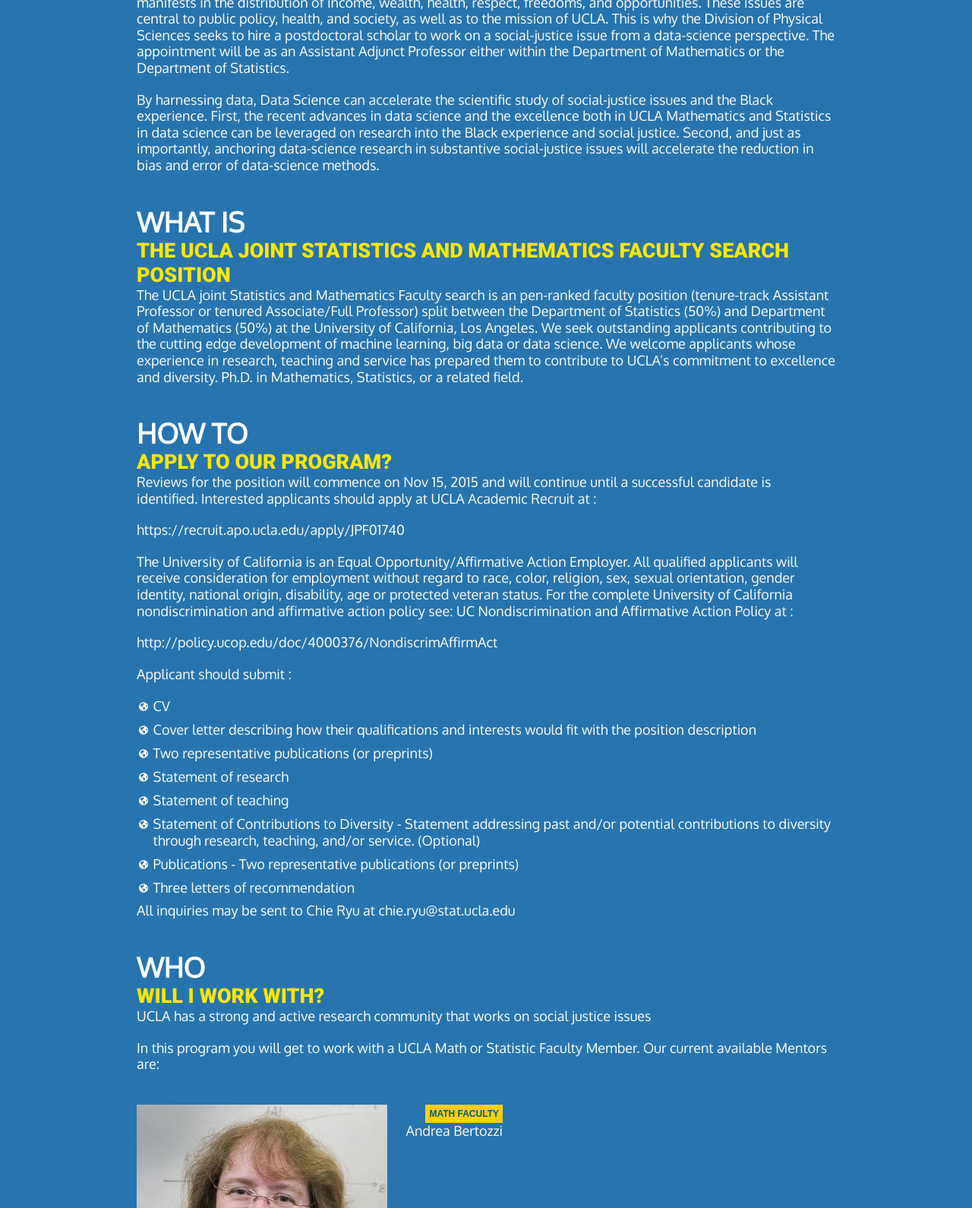
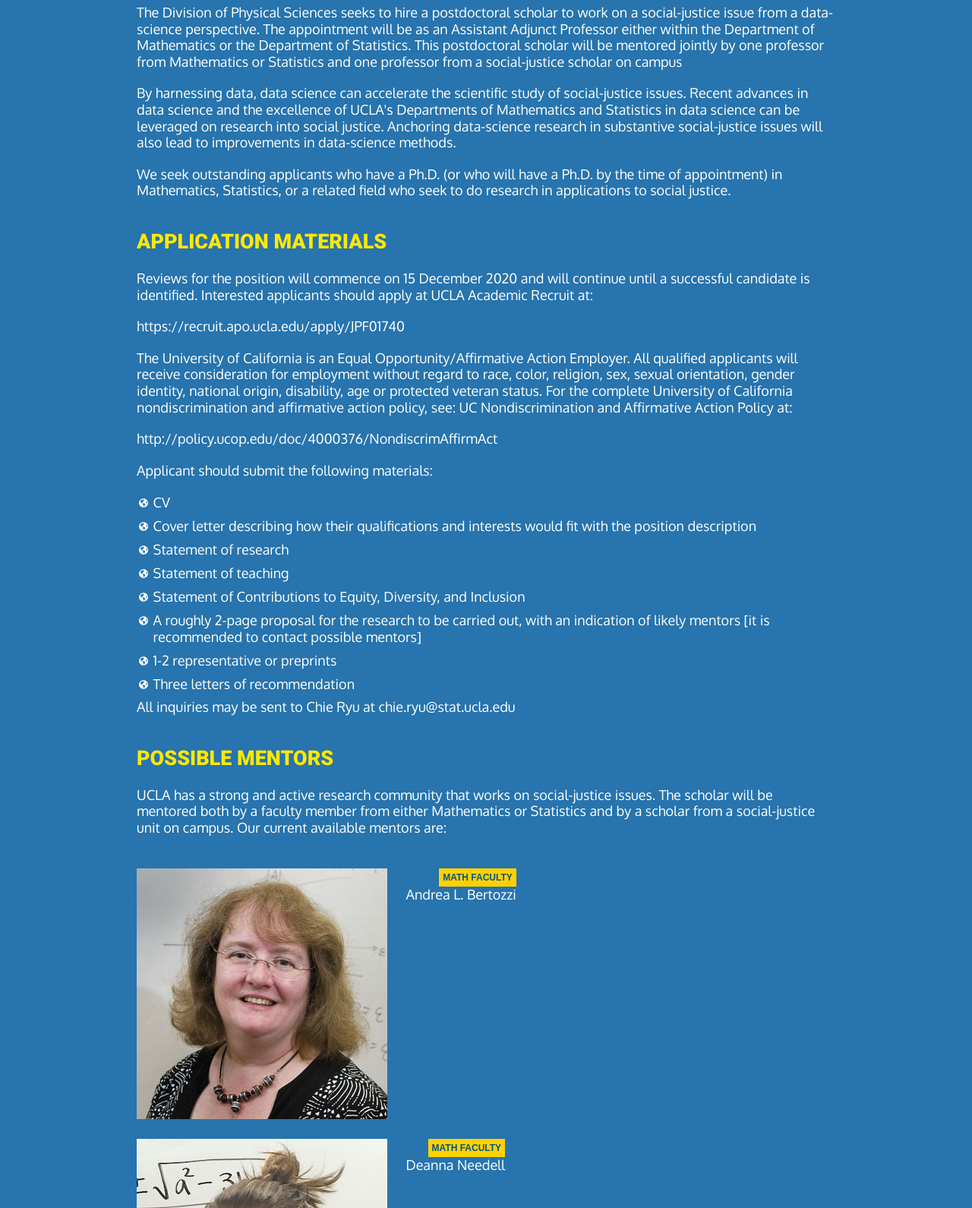
Before and after one commit to uclastatistics/datatheory, a plain HTML site: page social_justice.html in a window 1280 px wide. Shown: the part 946-2536 px from the top of the page at 76% size. Drawn offline with nearby package versions, Linux system fonts and the light colour scheme.

Commit message:
Update social_justice.html
Update

```diff
--- a/social_justice.html
+++ b/social_justice.html
@@ -32,11 +32,8 @@
 
 
       <div class="row" id="introduction">
-        <h1>SOCIAL-JUSTICE DATA-SCIENCE</h1>
+          <h1>SOCIAL-JUSTICE DATA-SCIENCE</h1>
         <h2>POSTDOCTORAL SCHOLAR</h2>
-
-	<p>Develop knowledge and skills <br/>in the mathematical and statistical foundations of data science</p>
-        <h3>CONTRIBUTE TO SCIENTIFIC PROGRESS</h3>
 	      <div class="column left">
           <a href="https://statistics.ucla.edu/" target="_blank"
             ><img class="header-logo" src="resources/img/svg/Uxd_Wht_Statistics_A.svg"
@@ -59,56 +56,70 @@
     </section>
     <section id="elaboration">
       <div class="row">
-        <h1>SOCIAL-JUSTICE DATA-SCIENCE</h1>
-        <h2>POSTDOCTORAL SCHOLAR AT UCLA<</h2>
+        <h1>SOCIAL-JUSTICE DATA-SCIENCE POSTDOCTORAL SCHOLAR AT UCLA</h1>
+
+          <br>
         <p>
-          Social justice, a general term that covers the concept of fair and just relations between individuals and society, manifests in the distribution of income, wealth, health, respect, freedoms, and opportunities. These issues are central to public policy, health, and society, as well as to the mission of UCLA. This is why the Division of Physical Sciences seeks to hire a postdoctoral scholar to work on a social-justice issue from a data-science perspective. The appointment will be as an Assistant Adjunct Professor either within the Department of Mathematics or the Department of Statistics.
+
+The Division of Physical Sciences seeks to hire a postdoctoral scholar to work on a social-justice issue from a data-science perspective. The appointment will be as an Assistant Adjunct Professor either within the Department of Mathematics or the Department of Statistics. This postdoctoral scholar will be mentored jointly by one professor from Mathematics or Statistics and one professor from a social-justice scholar on campus
         </p>
         <p>
-          By harnessing data, Data Science can accelerate the scientific study of social-justice issues and the Black experience. First, the recent advances in data science and the excellence both in UCLA Mathematics and Statistics in data science can be leveraged on research into the Black experience and social justice. Second, and just as importantly, anchoring data-science research in substantive social-justice issues will accelerate the reduction in bias and error of data-science methods.
-        </p>
-      </div>
 
-      <div class="row">
-        <h1>WHAT IS</h1>
-        <h2>THE UCLA JOINT STATISTICS AND MATHEMATICS FACULTY SEARCH POSITION </h2>
-        <p>
-          The UCLA joint Statistics and Mathematics Faculty search is an pen-ranked faculty position (tenure-track Assistant Professor or tenured Associate/Full Professor) split between the Department of Statistics (50%) and Department of Mathematics (50%) at the University of California, Los Angeles. We seek outstanding applicants contributing to the cutting edge development of machine learning, big data or data science. We welcome applicants whose experience in research, teaching and service has prepared them to contribute to UCLA’s commitment to excellence and diversity. Ph.D. in Mathematics, Statistics, or a related field.
+By harnessing data, data science can accelerate the scientific study of social-justice issues. Recent advances in data science and the excellence of UCLA's Departments of Mathematics and Statistics in data science can be leveraged on research into social justice. Anchoring data-science research in substantive social-justice issues will also lead to improvements in data-science methods.
+
         </p>
 
 
-      </div>
-      <div class="row">
-        <h1>HOW TO</h1>
-        <h2>APPLY TO OUR PROGRAM?</h2>
+
 
         <p>
-         Reviews for the position will commence on Nov 15, 2015 and will continue until a successful candidate is identified. Interested applicants should apply at UCLA Academic Recruit at :
+           We seek outstanding applicants who have a Ph.D. (or who will have a Ph.D. by the time of appointment) in Mathematics, Statistics, or a related field who seek to do research in applications to social justice.
+
+        </p>
+             </div>
+
+
+      <div class="row">
+
+        <h2>APPLICATION MATERIALS</h2>
+        <br>
+
+        <p>
+        Reviews for the position will commence on 15 December 2020 and will continue until a successful candidate is identified. Interested applicants should apply at UCLA Academic Recruit at:
+
+
         </p>
            <p><a class= "link" href="https://recruit.apo.ucla.edu/apply/JPF01740"> https://recruit.apo.ucla.edu/apply/JPF01740</a></p>
         <p>
-          The University of California is an Equal Opportunity/Affirmative Action Employer. All qualified applicants will receive consideration for employment without regard to race, color, religion, sex, sexual orientation, gender identity, national origin, disability, age or protected veteran status. For the
-complete University of California nondiscrimination and affirmative action policy see: UC Nondiscrimination and Affirmative Action Policy at :
+          The University of California is an Equal Opportunity/Affirmative Action Employer. All qualified applicants will receive consideration for employment without regard to race, color, religion, sex, sexual orientation, gender identity, national origin, disability, age or protected veteran status. For the complete University of California nondiscrimination and affirmative action policy, see: UC Nondiscrimination and Affirmative Action Policy at:
+
         </p>
           <p><a class= "link" href="http://policy.ucop.edu/doc/4000376/NondiscrimAffirmAct"> http://policy.ucop.edu/doc/4000376/NondiscrimAffirmAct</a></p>
-        <p>Applicant should submit :</p>
+        <p>Applicant should submit the following materials:
+</p>
         <ul>
           <li>
             CV
           </li>
           <li>
             Cover letter describing how their qualifications and interests would fit with the position description
+
           </li>
           <li>
-            Two representative publications (or preprints)
+            Statement of research
+
           </li>
-          <li>Statement of research
+          <li>Statement of teaching
+
           </li>
-        <li>Statement of teaching
+            <li>Statement of Contributions to Equity, Diversity, and Inclusion
+
         </li>
-            <li>Statement of Contributions to Diversity - Statement addressing past and/or potential contributions to diversity through research, teaching, and/or service. (Optional)
+            <li>A roughly 2-page proposal for the research to be carried out, with an indication of likely mentors [it is recommended to contact possible mentors]
+
         </li>
-            <li>Publications - Two representative publications (or preprints)
+            <li>1-2 representative or preprints
+
         </li>
         <li>Three letters of recommendation</li>
         </ul>
@@ -116,19 +127,20 @@
       </div>
 
         <div class="row">
-        <h1>WHO</h1>
-        <h2>WILL I WORK WITH?</h2>
-          <p>UCLA has a strong and active research community that works on social justice issues</p>
+        <h2>POSSIBLE MENTORS
+</h2>
+            <br>
+          <p>UCLA has a strong and active research community that works on social-justice issues. The scholar will be mentored both by a faculty member from either Mathematics or Statistics and by a scholar from a social-justice unit on campus. Our current available mentors are:
+</p>
 
-          <p>In this program you will get to work with a UCLA Math or Statistic Faculty Member. Our current available Mentors are:
-</p>
+
 
       <div class= "container">
           <br>
             <div class = "photo"><a class="img-link"   href="https://www.math.ucla.edu/~bertozzi/"><img src="resources/img/andrea_bertozzi.jpg"></a></div>
             <div class = "presentation">
                 <a href= "https://www.math.ucla.edu/~bertozzi/"><button type="button" class= "faculty-page-button" style ="float:right;" >MATH FACULTY</button></a>
-                <p> Andrea Bertozzi
+                <p>Andrea L. Bertozzi
                     </p>
 
 
@@ -141,7 +153,7 @@
           <div class = "photo"><a class="img-link"  href="https://www.math.ucla.edu/~deanna/"><img src="resources/img/deanna_needell.jpg" ></a></div>
             <div class = "presentation">
                 <a href= "https://www.math.ucla.edu/~deanna"><button type="button" class= "faculty-page-button" style ="float:right;" >MATH FACULTY</button></a>
-                <p> Deanna Needell
+                <p>Deanna Needell
 
 </p>
 
@@ -152,8 +164,8 @@
       <div class= "container">
           <div class = "photo"><a class="img-link"  href="http://people.maths.ox.ac.uk/porterm/"><img src="resources/img/mason_porter.jpg" ></a></div>
             <div class = "presentation">
-                <a href= "http://people.maths.ox.ac.uk/porterm/"><button type="button" class= "faculty-page-button" style ="float:right;" >MATH FACULTY</button></a>
-                <p> Mason Porter
+                <a href= "https://www.math.ucla.edu/~mason/"><button type="button" class= "faculty-page-button" style ="float:right;" >MATH FACULTY</button></a>
+                <p>Mason A. Porter
 
 </p>
 
@@ -164,7 +176,7 @@
             <div class = "photo"><a class="img-link" href="http://www.stat.ucla.edu/~handcock/"><img src="resources/img/marc_handcock.jpg"></a></div>
             <div class = "presentation">
                 <a href= "http://www.stat.ucla.edu/~handcock/"><button type="button" class= "faculty-page-button" style ="float:right;" >STATISTICS FACULTY</button></a>
-                <p>Marc Handcock</p>
+                <p>Mark Handcock</p>
 
              </div>
 
@@ -174,16 +186,6 @@
 
 
 
-      <div class="row">
-        <div id="major-container">
-          <a href="https://www.math.ucla.edu/sites/default/files/ugrad/Majors,%20Minors%20&%20Spec/pdf/Data%20theory%20page.pdf"
-            target="_blank"
-            id="major"
-          >
-            Click here to start your journey as a Postdoctoral Scholar at UCLA!
-          </a>
-        </div>
-      </div>
     </section>
 
     <footer>
```
